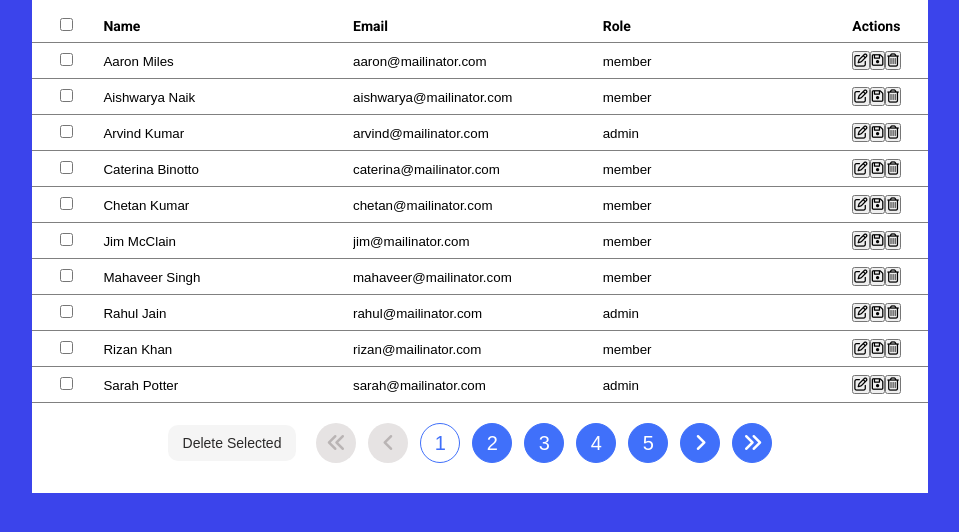
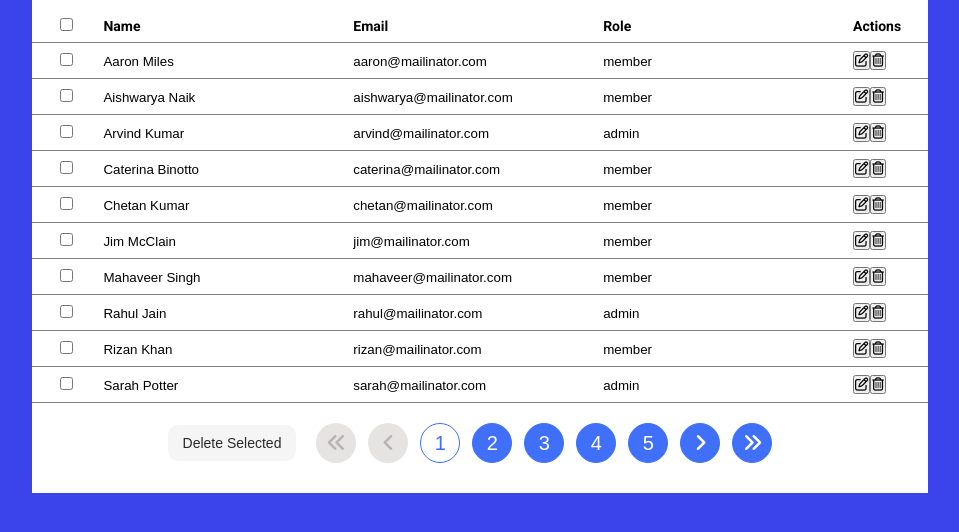
Before and after one commit to gulsane/AdminUi, a React (Vite) app: page / in a window 1280 px wide. Shown: the top 532 px of the page, without its empty margins (160-1119 px from the left). Built offline with nearby package versions, Linux system fonts and the light colour scheme.

Commit message:
Modified: toggling save and edit icon based on editing and saving the row data

```diff
--- a/src/components/paginator/Paginator.jsx
+++ b/src/components/paginator/Paginator.jsx
@@ -7,8 +7,10 @@ const RowGenerator = ({
 	rowDetails,
 	handleSave,
 	handleDelete,
+	handleEdit,
 	selected,
 	handleSelect,
+	eidtId,
 }) => {
 	const nameRef = useRef();
 	const emailRef = useRef();
@@ -43,12 +45,15 @@ const RowGenerator = ({
 				<Input type="text" value={rowDetails.role} ref={roleRef} />
 			</td>
 			<td>
-				<button>
-					<i className="fa fa-pencil-square-o" aria-hidden="true"></i>
-				</button>
-				<button onClick={onSave}>
-					<i className="fa fa-floppy-o" aria-hidden="true"></i>
-				</button>
+				{eidtId === rowDetails.id ? (
+					<button onClick={onSave}>
+						<i className="fa fa-floppy-o" aria-hidden="true"></i>
+					</button>
+				) : (
+					<button onClick={() => handleEdit(rowDetails.id)}>
+						<i className="fa fa-pencil-square-o" aria-hidden="true"></i>
+					</button>
+				)}
 				<button onClick={() => handleDelete(rowDetails.id)}>
 					<i className="fa fa-trash-o" aria-hidden="true"></i>
 				</button>
@@ -65,6 +70,7 @@ const Paginator = ({
 }) => {
 	const [selectedPageIndex, setSelectedPageIndex] = useState(1);
 	const [selectedItems, setSelectedItems] = useState([]);
+	const [eidtId, setEditId] = useState(null);
 
 	const pages = Math.ceil(items.length / itemsPerPage);
 
@@ -81,6 +87,7 @@ const Paginator = ({
 
 	const resetPage = () => {
 		setSelectedItems([]);
+		setEditId(null);
 	};
 
 	const handlePageIndex = (index) => {
@@ -132,6 +139,11 @@ const Paginator = ({
 		resetPage();
 	};
 
+	const onSave = (details) => {
+		handleSave(details);
+		resetPage();
+	};
+
 	return (
 		<>
 			<div className="paginator">
@@ -160,9 +172,13 @@ const Paginator = ({
 								rowDetails={item}
 								key={item.id}
 								selected={selectedItems.includes(item.id)}
-								handleSave={handleSave}
+								handleSave={onSave}
 								handleDelete={onDelete}
 								handleSelect={handleSelect}
+								handleEdit={(id) => {
+									setEditId(id);
+								}}
+								eidtId={eidtId}
 							/>
 						))}
 					</tbody>
```
